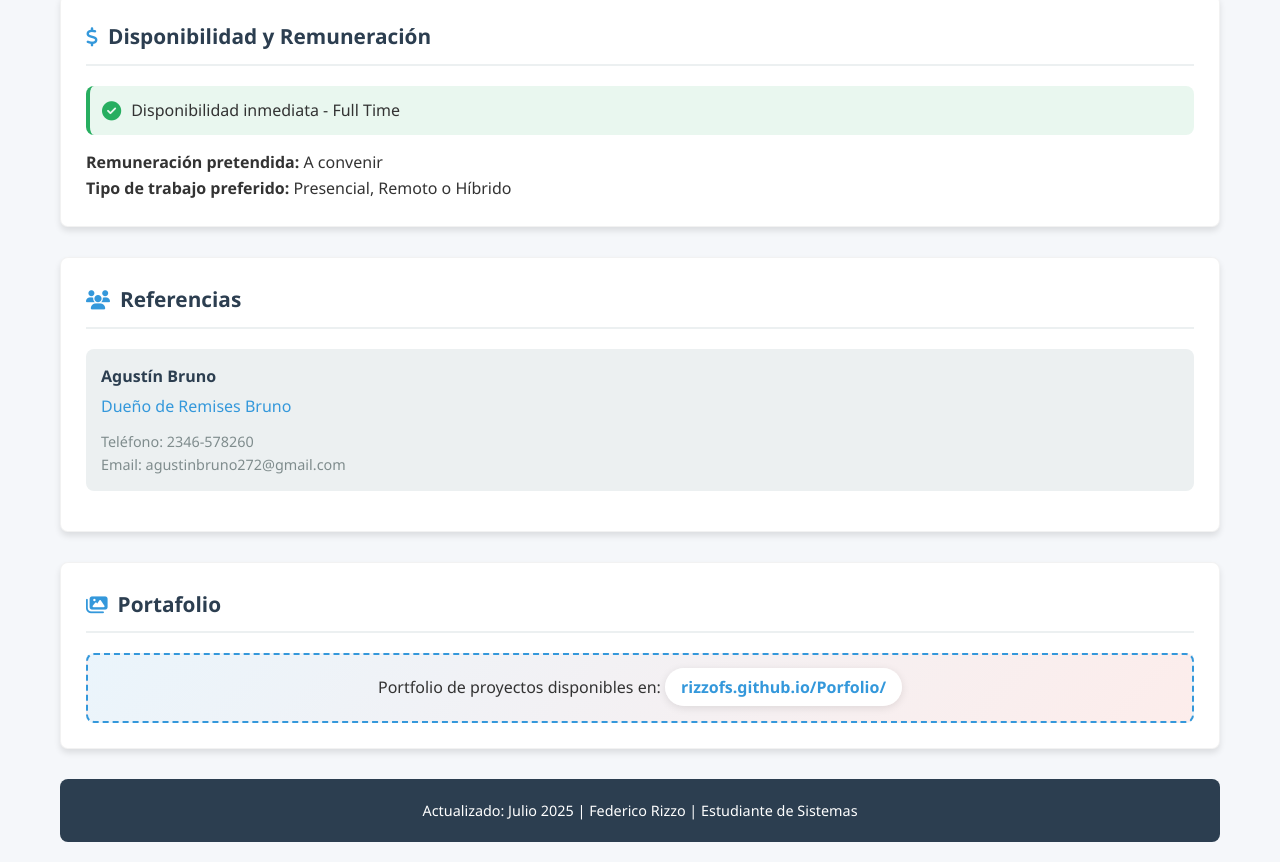
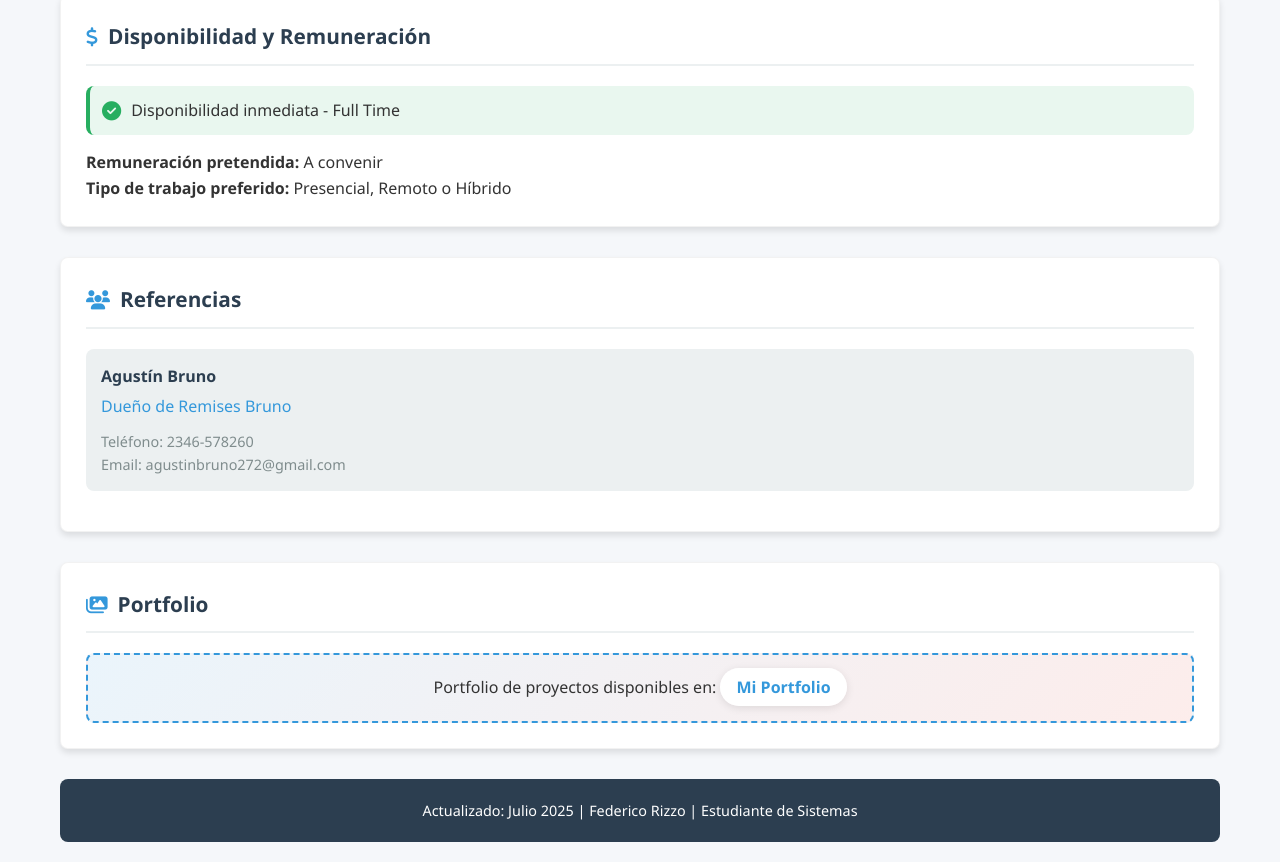
Before and after one commit to rizzofs/Cv, a plain HTML site: page index.html in a window 1280 px wide. Shown: the part 4484-5346 px from the top of the page. Drawn offline with Linux system fonts and the light colour scheme.

Commit message:
Feat: correccion

```diff
--- a/index.html
+++ b/index.html
@@ -582,13 +582,13 @@
         </div>
       </section>
       <section class="section">
-        <h2 class="section-title"><i class="fas fa-images"></i> Portafolio</h2>
+        <h2 class="section-title"><i class="fas fa-images"></i> Portfolio</h2>
 
         <div class="portfolio-link">
           <p>
             Portfolio de proyectos disponibles en:
             <a href="https://rizzofs.github.io/Mi-Porfolio2/" target="_blank">
-              rizzofs.github.io/Porfolio/
+              Mi Portfolio
             </a>
           </p>
         </div>
```
